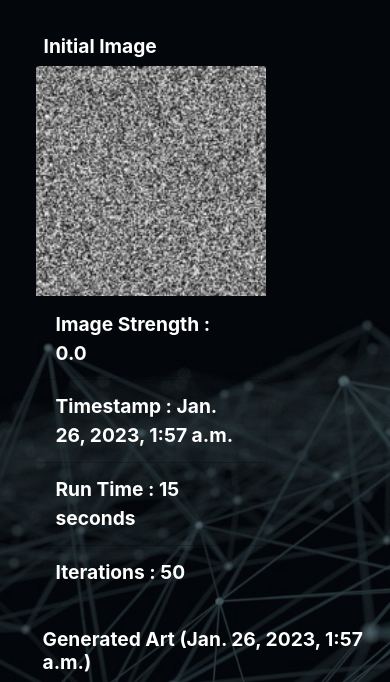
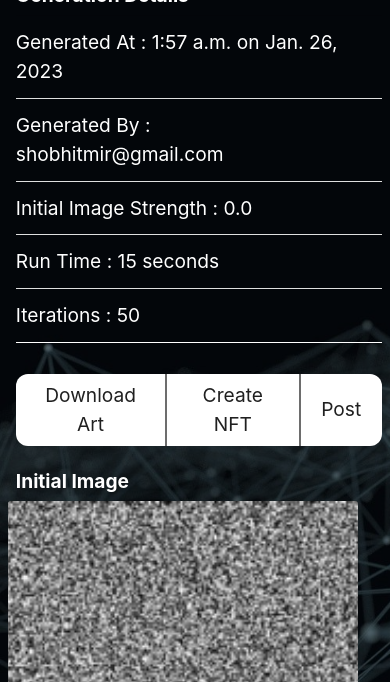
Before and after one commit to shobhitmir/deepmint, a Django app: page /art/1/ in a window 390 px wide. Shown: the part 115-797 px from the top of the page. Run offline with Django 3.2, Linux system fonts and the light colour scheme; data comes from the database, SQL or seed files in the repository; both versions use the stored data as it was after the commit; some libraries are stand-ins or nearby versions; grey boxes are pictures that could not be loaded.

Commit message:
completed frontend of generated art page

```diff
--- a/nftgen/templates/art.html
+++ b/nftgen/templates/art.html
@@ -47,9 +47,9 @@
     }
 
     #init_img {
-      object-fit: cover;
-      height: 230px;
-      width: 230px;
+      object-fit: cover !important;
+      height: 350px !important;
+      width: 350px !important;
     }
 
     .btn-group
@@ -73,6 +73,7 @@
     {
       background-color: rgba(245,245,245,0.0) !important;
       color: white;
+      padding-left: 0px !important;
     }
     .card-subtitle {
       background-color: rgba(245,245,245,0.0) !important;
@@ -86,11 +87,111 @@
   <script src="https://cdnjs.cloudflare.com/ajax/libs/popper.js/1.14.7/umd/popper.min.js" integrity="sha384-UO2eT0CpHqdSJQ6hJty5KVphtPhzWj9WO1clHTMGa3JDZwrnQq4sF86dIHNDz0W1" crossorigin="anonymous"></script>
   <script src="https://stackpath.bootstrapcdn.com/bootstrap/4.3.1/js/bootstrap.min.js" integrity="sha384-JjSmVgyd0p3pXB1rRibZUAYoIIy6OrQ6VrjIEaFf/nJGzIxFDsf4x0xIM+B07jRM" crossorigin="anonymous"></script>
 
+  <style>
+    .list-group-item{
+      border-bottom-color: white;
+      border-bottom-style: solid;
+    }
+  </style>
+
   </head>
   <script type="text/javascript" src="{% static 'js/jquery.js' %}"></script>
-  <body class="d-flex h-100 w-100 bg-black" data-bs-spy="scroll" data-bs-target="#navScroll">
+  <body class="w-100 bg-black" data-bs-spy="scroll" data-bs-target="#navScroll">
 
-    <div class="h-100 container-fluid">
+    <nav id="navScroll" class="navbar navbar-dark bg-black fixed-top" tabindex="0">
+      <div class="container">
+        <a class="navbar-brand mx-auto mb-2 mb-lg-0 list-group list-group-horizontal" href="{% url 'art' id=art.id %}">
+          <svg xmlns="http://www.w3.org/2000/svg" width="20" height="20" fill="currentColor" class="bi bi-stack"
+            viewBox="0 0 16 16" style="margin-top: 7%; margin-right: 1%;">
+            <path
+              d="m14.12 10.163 1.715.858c.22.11.22.424 0 .534L8.267 15.34a.598.598 0 0 1-.534 0L.165 11.555a.299.299 0 0 1 0-.534l1.716-.858 5.317 2.659c.505.252 1.1.252 1.604 0l5.317-2.66zM7.733.063a.598.598 0 0 1 .534 0l7.568 3.784a.3.3 0 0 1 0 .535L8.267 8.165a.598.598 0 0 1-.534 0L.165 4.382a.299.299 0 0 1 0-.535L7.733.063z" />
+            <path
+              d="m14.12 6.576 1.715.858c.22.11.22.424 0 .534l-7.568 3.784a.598.598 0 0 1-.534 0L.165 7.968a.299.299 0 0 1 0-.534l1.716-.858 5.317 2.659c.505.252 1.1.252 1.604 0l5.317-2.659z" />
+          </svg>
+          <span class="ms-md-1 mt-1 fw-bolder me-md-5">Digital Art</span>
+        </a>
+
+        <ul class="navbar-nav mx-auto mb-2 mb-lg-0 list-group list-group-horizontal">
+          <li class="nav-item">
+            <a class="nav-link fs-5" href="{% url 'landing' %}" aria-label="Homepage">
+              Home
+            </a>
+          </li>
+          <li class="nav-item">
+            <a class="nav-link fs-5" href="" aria-label="A sample content page">
+              Feed
+            </a>
+          </li>
+          {% if user.is_authenticated %}
+          <li class="nav-item">
+            <a class="nav-link fs-5" href="{% url 'logout' %}" aria-label="A system message page">
+              Logout
+            </a>
+          </li>
+          {% else %}
+          <li class="nav-item">
+            <a class="nav-link fs-5" href="{% url 'login' %}" aria-label="A system message page">
+              Login
+            </a>
+          </li>
+          {% endif %}
+        </ul>
+
+        {% if user.is_authenticated %}
+        <div class="dropdown">
+          <a class="nav-link fs-5 dropdown-toggle" type="button" id="btnDropdownDemo" data-toggle="dropdown" aria-haspopup="true" aria-expanded="false"
+          style="color: grey;">
+            {{request.user.email}}
+          </a>
+
+          <div class="dropdown-menu" aria-labelledby="btnDropdownDemo"
+          style="color:white; background-color: black;">
+            <a type="button" href="{% url 'artgen' %}" class="dropdown-item nav-item"
+            style="color:white; background-color: black; text-decoration: none;">Digital Art Generator</a>
+            <a type="button" class="dropdown-item">NFT Generator</a>
+            <a type="button" class="dropdown-item">Profile</a>
+          </div>
+        </div>
+        {% endif %}
+      </div>
+    </nav>
+
+    <div class="container-fluid" style="margin-top: 6%;">
+      <div class="row">
+        <div class="col-md-4 mb-3">
+          <h6 class="card-subtitle mb-2 mt-3 ml-2" style="font-weight: bold;">Generation Details</h6>
+          <ul class="list-group list-group-flush mb-2 mt-2 ml-2">
+            <li class="list-group-item">Generated At : {{ art.timestamp|time }} on {{ art.timestamp|date }}</li>
+            <li class="list-group-item">Generated By : {{art.owner.email}}</li>
+            <li class="list-group-item">Initial Image Strength : {{art.image_strength}}</li>
+            <li class="list-group-item">Run Time : 15 seconds</li>
+            <li class="list-group-item">Iterations : {{art.iterations}}</li>
+          </ul>
+          <div class="btn-group bg-white ml-2 mt-4" role="group" aria-label="Button group with nested dropdown">
+            <button type="button" class="btn btn-secondary">Download Art</button>
+            <button type="button" class="btn btn-secondary mr-0 ml-0 pr-0 pl-0" disabled></button>
+            <button type="button" class="btn btn-secondary">Create NFT</button>
+            <button type="button" class="btn btn-secondary mr-0 ml-0 pr-0 pl-0" disabled></button>
+            <button type="button" class="btn btn-secondary">Post</button>
+          </div>
+        </div>
+        <div class="col-md-4 mb-3">
+          <h6 class="card-subtitle mb-2 mt-2 ml-2" style="font-weight: bold;">Initial Image</h6>
+          <img id="init_img" src="{{art.init_image.url}}" class="card-img-top" alt="...">
+        </div>
+        <div class="col-md-4 mb-3">
+          <figure class="figure">
+            <h6 class="card-subtitle mb-2 mt-2 ml-2" style="font-weight: bold;">Generated Art</h6>
+            <img src="{{art.gen_image.url}}" class="figure-img img-fluid rounded">
+            <figcaption class="figure-caption text-justified"><p>{{art.prompt}}</p></figcaption>
+          </figure>
+        </div>
+      </div>
+    </div>
+  </body>
+</html>
+
+    <!-- <div class="h-100 container-fluid">
       <div class="h-100 row d-flex align-items-stretch">
 
           <div class="col-12 col-md-7 col-lg-6 col-xl-5 d-flex align-items-start flex-column px-vw-5">
@@ -171,12 +272,12 @@
           <div class="col-12 col-md-7 col-lg-6 col-xl-5 d-flex align-items-start flex-column px-vw-5">
           <main class="mb-auto col-12" style="margin-top: 10%;">
             <div class="row">
-              <!-- <div class="col-6 mb-3">
+               <div class="col-6 mb-3">
                 <div class="card">
                   <h5 class="card-header">Initial Image</h5>
                   <img id="initimg" src="{% static 'images/noise.png' %}" class="card-img-top">
                 </div>
-              </div> -->
+              </div>
               <div class="col-12 mb-3">
                 <figure class="figure">
                   <h6 class="card-subtitle mb-2 ml-2" style="font-weight: bold;">Generated Art ({{art.timestamp}})</h6>
@@ -201,4 +302,4 @@
         </div>
       </div>
     </body>
-    </html>
+    </html> -->
```
Also changed, not shown: db.sqlite3, nftgen/media/generated_images/genimg-9_OU0h8WY.png (added).
